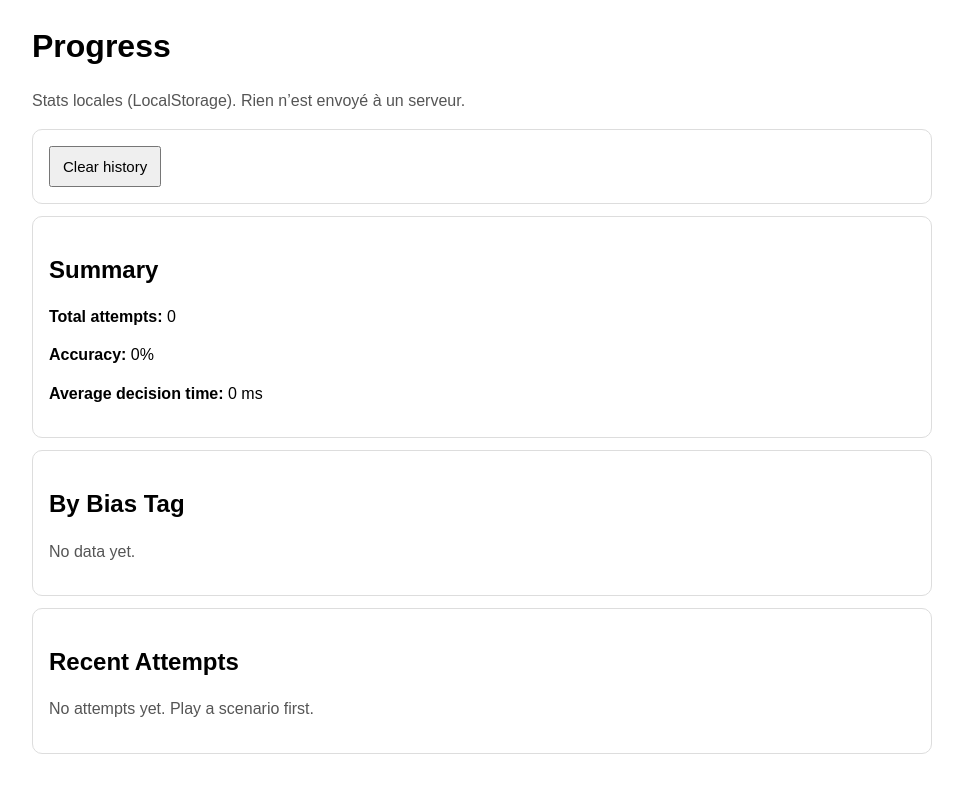
After one commit to Seeeelim/Cognishield, a Flask app: page /progress in a window 1280 px wide. The commit adds this page. Shown: the whole page, without its empty margins (158-1121 px from the left). Run offline with Flask 3, Linux system fonts and the light colour scheme.

Commit message:
Saving of data

```diff
--- a/app/routes/scenarios_routes.py
+++ b/app/routes/scenarios_routes.py
@@ -14,3 +14,7 @@ def play_scenario(scenario_id: str):
         abort(500)
 
     return render_template("play.html", scenario=scenario)
+
+@scenarios_bp.get("/progress")
+def progress():
+    return render_template("progress.html")
--- /dev/null
+++ b/app/templates/progress.html
@@ -0,0 +1,140 @@
+<!doctype html>
+<html lang="fr">
+<head>
+  <meta charset="utf-8" />
+  <meta name="viewport" content="width=device-width, initial-scale=1" />
+  <title>Progress | CogniShield</title>
+  <style>
+    body { font-family: Arial, sans-serif; line-height: 1.4; max-width: 900px; margin: 24px auto; padding: 0 16px; }
+    .card { border: 1px solid #ddd; border-radius: 10px; padding: 16px; margin: 12px 0; }
+    button { padding: 10px 12px; font-size: 15px; cursor: pointer; }
+    table { width: 100%; border-collapse: collapse; }
+    th, td { border-bottom: 1px solid #eee; padding: 10px 8px; text-align: left; }
+    .muted { color: #555; }
+  </style>
+</head>
+<body>
+  <h1>Progress</h1>
+  <p class="muted">Stats locales (LocalStorage). Rien n’est envoyé à un serveur.</p>
+
+  <div class="card">
+    <button id="clearBtn" type="button">Clear history</button>
+  </div>
+
+  <div class="card">
+    <h2>Summary</h2>
+    <div id="summary"></div>
+  </div>
+
+  <div class="card">
+    <h2>By Bias Tag</h2>
+    <div id="byBias"></div>
+  </div>
+
+  <div class="card">
+    <h2>Recent Attempts</h2>
+    <div id="recent"></div>
+  </div>
+
+  <script>
+    (function () {
+      const STORAGE_KEY = "cognishield_attempts_v1";
+
+      function loadAttempts() {
+        try {
+          const raw = localStorage.getItem(STORAGE_KEY);
+          return raw ? JSON.parse(raw) : [];
+        } catch {
+          return [];
+        }
+      }
+
+      function avg(nums) {
+        if (!nums.length) return 0;
+        return nums.reduce((a, b) => a + b, 0) / nums.length;
+      }
+
+      function escapeHtml(s) {
+        return String(s)
+          .replaceAll("&", "&amp;")
+          .replaceAll("<", "&lt;")
+          .replaceAll(">", "&gt;")
+          .replaceAll('"', "&quot;")
+          .replaceAll("'", "&#039;");
+      }
+
+      const attempts = loadAttempts();
+
+      const total = attempts.length;
+      const correct = attempts.filter(a => a.is_correct).length;
+      const accuracy = total ? Math.round((correct / total) * 100) : 0;
+      const avgTimeMs = Math.round(avg(attempts.map(a => a.decision_time_ms)));
+
+      document.getElementById("summary").innerHTML = `
+        <p><strong>Total attempts:</strong> ${total}</p>
+        <p><strong>Accuracy:</strong> ${accuracy}%</p>
+        <p><strong>Average decision time:</strong> ${avgTimeMs} ms</p>
+      `;
+
+      // Group by bias tag
+      const biasStats = new Map();
+      for (const a of attempts) {
+        const tags = Array.isArray(a.bias_tags) ? a.bias_tags : [];
+        for (const t of tags) {
+          if (!biasStats.has(t)) biasStats.set(t, { total: 0, correct: 0, times: [] });
+          const s = biasStats.get(t);
+          s.total += 1;
+          if (a.is_correct) s.correct += 1;
+          if (typeof a.decision_time_ms === "number") s.times.push(a.decision_time_ms);
+        }
+      }
+
+      if (biasStats.size === 0) {
+        document.getElementById("byBias").innerHTML = "<p class='muted'>No data yet.</p>";
+      } else {
+        const rows = Array.from(biasStats.entries()).map(([tag, s]) => {
+          const acc = s.total ? Math.round((s.correct / s.total) * 100) : 0;
+          const t = Math.round(avg(s.times));
+          return `<tr><td>${escapeHtml(tag)}</td><td>${s.total}</td><td>${acc}%</td><td>${t} ms</td></tr>`;
+        }).join("");
+
+        document.getElementById("byBias").innerHTML = `
+          <table>
+            <thead><tr><th>Bias</th><th>Attempts</th><th>Accuracy</th><th>Avg time</th></tr></thead>
+            <tbody>${rows}</tbody>
+          </table>
+        `;
+      }
+
+      // Recent attempts (last 10)
+      const recent = attempts.slice(-10).reverse();
+      if (!recent.length) {
+        document.getElementById("recent").innerHTML = "<p class='muted'>No attempts yet. Play a scenario first.</p>";
+      } else {
+        const rows = recent.map(a => {
+          const ok = a.is_correct ? "✅" : "❌";
+          return `<tr>
+            <td>${escapeHtml(a.timestamp_iso || "")}</td>
+            <td>${escapeHtml(a.scenario_id || "")}</td>
+            <td>${escapeHtml(a.selected_choice || "")}</td>
+            <td>${ok}</td>
+            <td>${escapeHtml(a.decision_time_ms || "")}</td>
+          </tr>`;
+        }).join("");
+
+        document.getElementById("recent").innerHTML = `
+          <table>
+            <thead><tr><th>Time</th><th>Scenario</th><th>Choice</th><th>Result</th><th>Time (ms)</th></tr></thead>
+            <tbody>${rows}</tbody>
+          </table>
+        `;
+      }
+
+      document.getElementById("clearBtn").addEventListener("click", function () {
+        localStorage.removeItem(STORAGE_KEY);
+        location.reload();
+      });
+    })();
+  </script>
+</body>
+</html>
```
Also changed, not shown: app/templates/play.html (+98 -10 lines).
